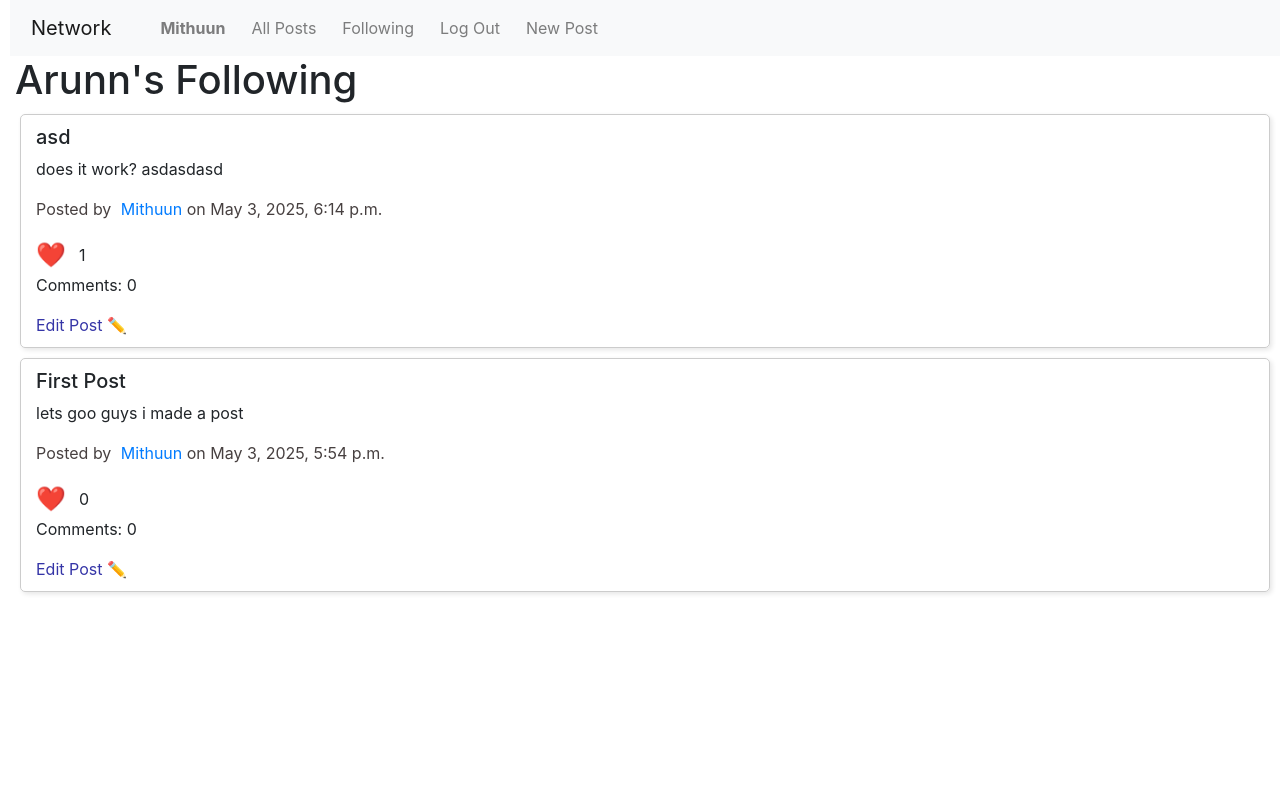
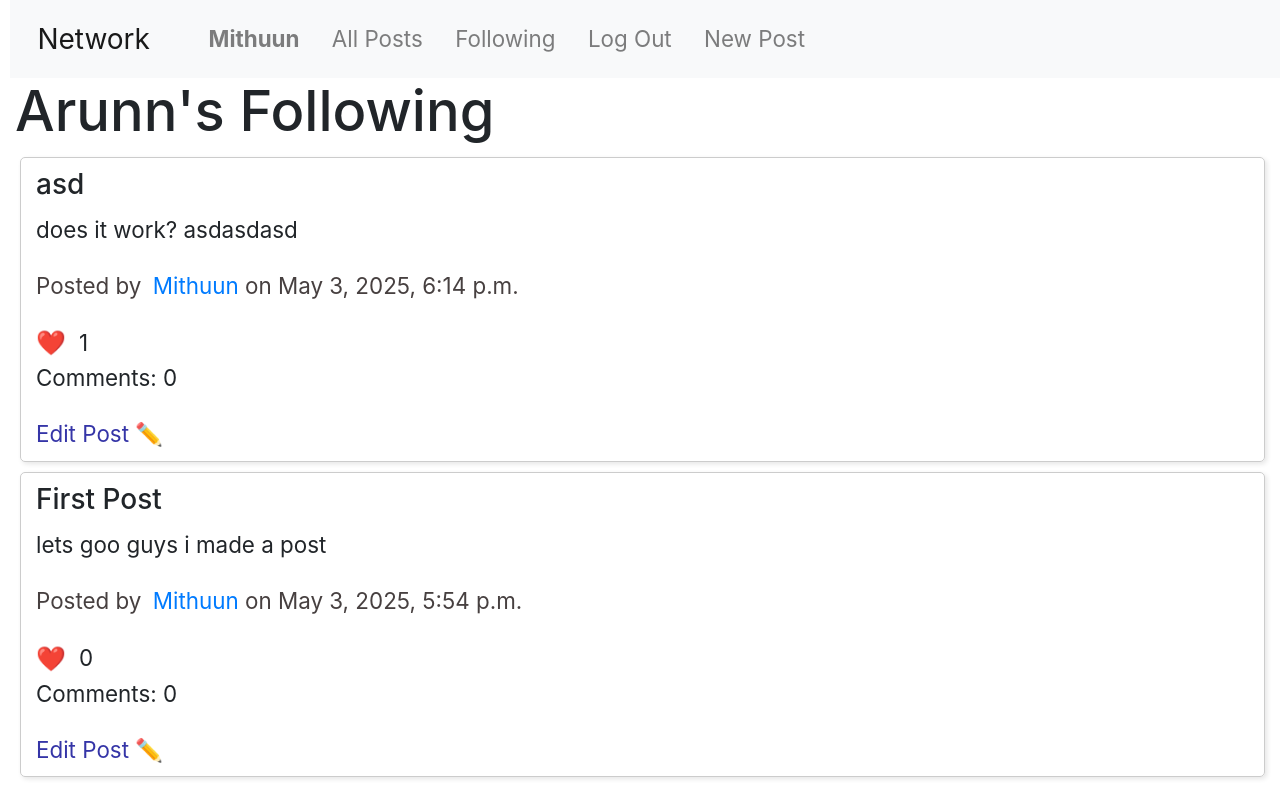
Before and after one commit to FunnyKoalaBear/network, a Django app: the page made by network/templates/network/following.html in a window 1280 px wide. Run offline with Django 3.2, Linux system fonts and the light colour scheme; the first user in the database is signed in; data comes from the database, SQL or seed files in the repository; data that the repository does not hold is empty; some libraries are stand-ins or nearby versions.

Commit message:
"some minor changes"

```diff
--- a/network/static/network/styles.css
+++ b/network/static/network/styles.css
@@ -2,6 +2,15 @@
 * {
     margin-left: 5px;
 }
+
+html {
+    font-size: 140%;  /* 1.3 times the default size */
+}
+
+body {
+    font-size: 1rem;  /* Base size is adjusted to 130% of default */
+}
+
 
 button {
     margin: 5px 0; /* 5px top and bottom, 0px left and right */
@@ -15,6 +24,7 @@ img {
     border: 1px solid #ccc;
     padding: 10px;
     margin: 10px;
+    margin-right: 15px;
     border-radius: 5px;
     box-shadow: 2px 2px 5px rgba(0, 0, 0, 0.1);
 }
--- a/network/templates/network/following.html
+++ b/network/templates/network/following.html
@@ -35,6 +35,10 @@
 
 
         </div>
+        {% empty %}
+            <hr style="width: 30%;">
+            <h6 style="font-weight: normal;">This user follows nobody at the moment. 😅</h6>
+
     {% endfor %}
 
 {% endblock %}
```
